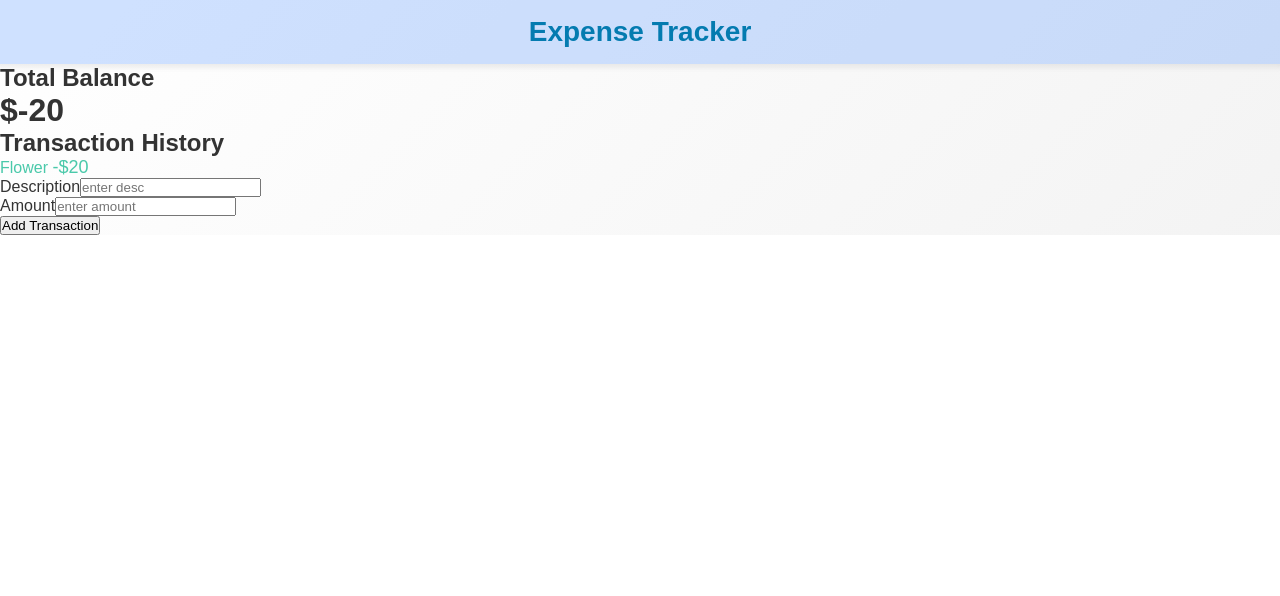
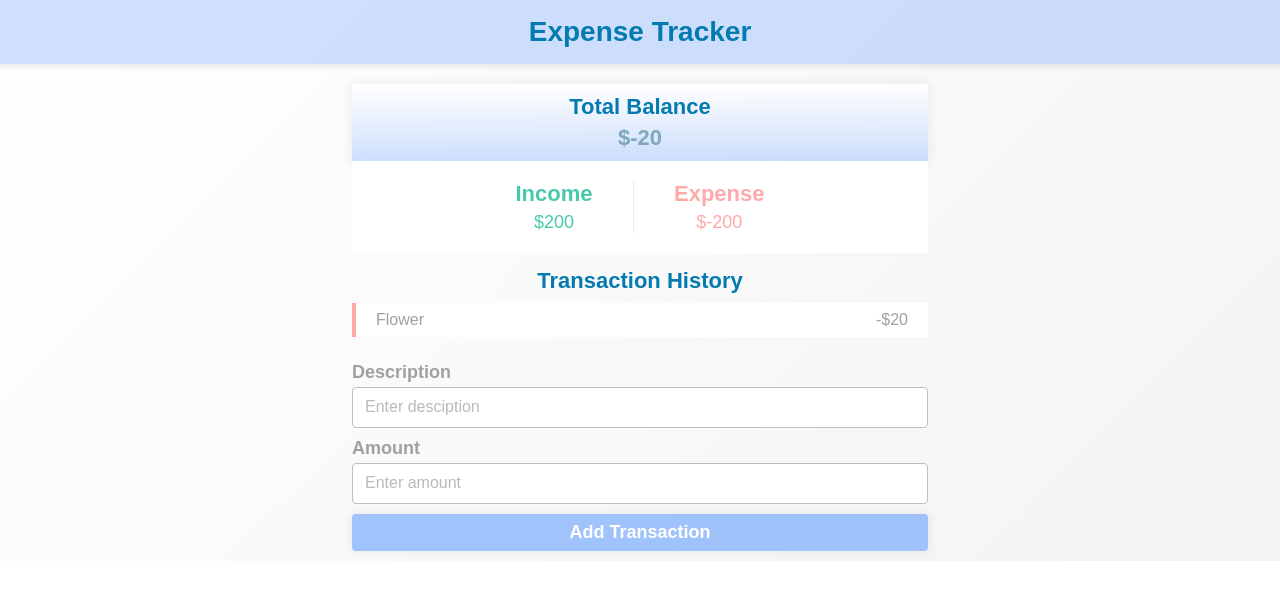
Before and after one commit to aqib-nawaz/expensetracker, a React (Vite) app: page / in a window 1280 px wide. Shown: the top 596 px of the page. Built offline with nearby package versions, Linux system fonts and the light colour scheme.

Commit message:
Adding Classes

```diff
--- a/src/App.jsx
+++ b/src/App.jsx
@@ -5,6 +5,7 @@
 import Balance from './components/Balance';
 import TransactionHistory from './components/TransactionHistory';
 import AddTransactions from './components/AddTransactions';
+import IncomeExpense from './components/IncomeExpense';
 
 function App() {
   const dummyTransactions = [
@@ -22,9 +23,12 @@
   return (
     <>
       <Header />
-      <Balance transactions={allTranssction} />
-      <TransactionHistory transactions={allTranssction} />
-      <AddTransactions handleTransactionAdd={handleTransactionAdd} />
+      <main className='main-container'>
+        <Balance transactions={allTranssction} />
+        <IncomeExpense />
+        <TransactionHistory transactions={allTranssction} />
+        <AddTransactions handleTransactionAdd={handleTransactionAdd} />
+      </main>
     </>
   )
 }
--- a/src/components/AddTransactions.jsx
+++ b/src/components/AddTransactions.jsx
@@ -19,23 +19,25 @@
 	};
 
 	return (
-		<form onSubmit={addTransaction}>
-			<div>
+		<form onSubmit={addTransaction} className="AddTransaction">
+			<div className="form-controll">
 				<label htmlFor="desc">Description</label>
 				<input
 					type="text"
 					id="desc"
-					placeholder="enter desc"
+					placeholder="Enter desciption"
 					value={detail}
+					required
 					onChange={(e) => setDetail(e.target.value)}
 				/>
 			</div>
-			<div>
+			<div className="form-controll">
 				<label htmlFor="amount">Amount</label>
 				<input
 					type="number"
 					id="amount"
-					placeholder="enter amount"
+					required
+					placeholder="Enter amount"
 					value={amount}
 					onChange={(e) => setAmount(e.target.value)}
 				/>
--- a/src/components/Balance.jsx
+++ b/src/components/Balance.jsx
@@ -3,7 +3,7 @@
 
 function Balance({ transactions }) {
 	return (
-		<div>
+		<div className="balance-container">
 			<h2>Total Balance</h2>
 			<h1>
 				$
--- a/src/components/TransactionHistory.jsx
+++ b/src/components/TransactionHistory.jsx
@@ -9,11 +9,11 @@
 		} return `+$${amount}`
 	}
 	return (
-		<div>
+		<div className="transaction-history__container">
 			<h2>Transaction History</h2>
 			<ul>
 				{transactions.map((item) => (
-					<li key={item.id} className={item.amount < 0 ? "income" : "expense"}>
+					<li key={item.id} className={item.amount < 0 ? "expense-item" : "income-item"}>
 						{item.text} <span>{moneyFormat(item.amount)}</span>
 					</li>
 				))}
```
